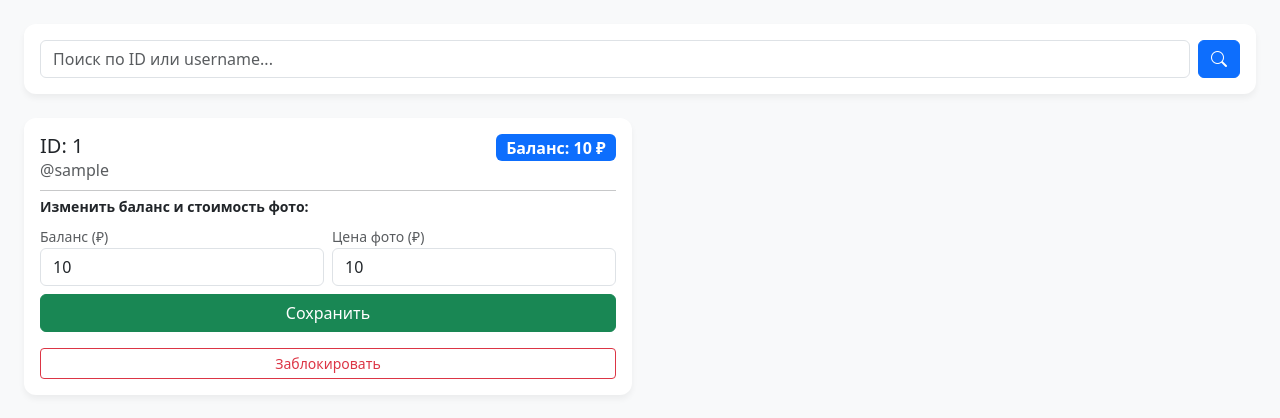
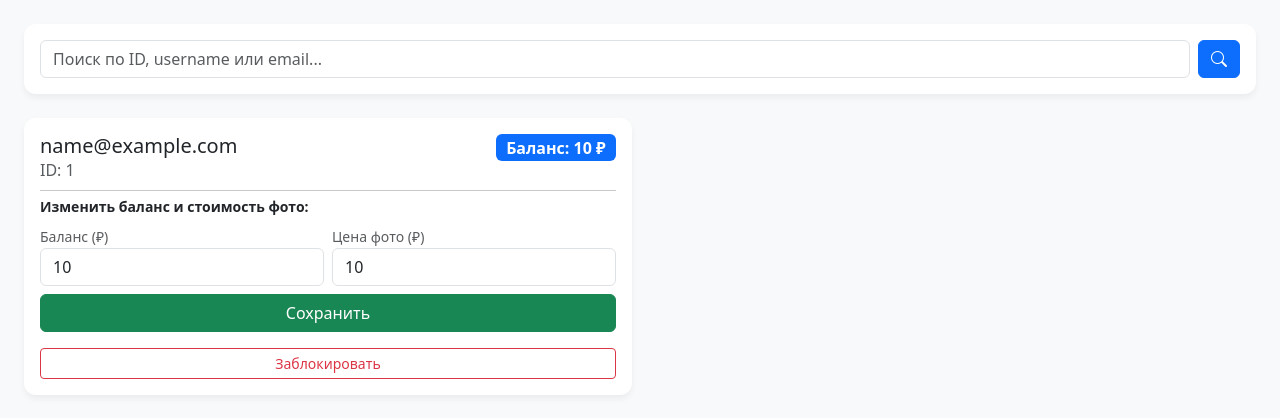
Before and after one commit to Uz11ps/bnbnbot, a FastAPI app: template admin_web/templates/users.html in a window 1280 px wide. Shown: the part 80-498 px from the top of the page. Run offline with FastAPI, Linux system fonts and the light colour scheme; the template is opened without the code that fills it: most values are stand-ins (such as "Sample title", 1, 10 or a date in 2020).

Commit message:
fix: email вместо ID для веб-пользователей в админке

```diff
--- a/admin_web/main.py
+++ b/admin_web/main.py
@@ -2712,22 +2712,24 @@ async def index(request: Request, db: aiosqlite.Connection = Depends(get_db), us
 async def list_users(request: Request, q: str = "", db: aiosqlite.Connection = Depends(get_db), user: str = Depends(get_current_username)):
     if q:
         query = """
-            SELECT u.id, u.username, u.blocked, u.balance, u.generation_price
+            SELECT u.id, u.username, u.blocked, u.balance, u.generation_price, su.email as site_email
             FROM users u
-            WHERE u.id LIKE ? OR u.username LIKE ?
+            LEFT JOIN site_users su ON su.id = -u.id
+            WHERE CAST(u.id AS TEXT) LIKE ? OR u.username LIKE ? OR su.email LIKE ?
             ORDER BY u.created_at DESC LIMIT 100
         """
-        async with db.execute(query, (f"%{q}%", f"%{q}%")) as cur:
-            users = await cur.fetchall()
+        async with db.execute(query, (f"%{q}%", f"%{q}%", f"%{q}%")) as cur:
+            rows = await cur.fetchall()
     else:
         query = """
-            SELECT u.id, u.username, u.blocked, u.balance, u.generation_price
+            SELECT u.id, u.username, u.blocked, u.balance, u.generation_price, su.email as site_email
             FROM users u
+            LEFT JOIN site_users su ON su.id = -u.id
             ORDER BY u.created_at DESC LIMIT 50
         """
         async with db.execute(query) as cur:
-            users = await cur.fetchall()
-
+            rows = await cur.fetchall()
+    users = [dict(zip(r.keys(), r)) for r in rows]
     return templates.TemplateResponse("users.html", {
         "request": request,
         "users": users,
--- a/admin_web/templates/users.html
+++ b/admin_web/templates/users.html
@@ -2,7 +2,7 @@
 {% block content %}
 <div class="card p-3 mb-4">
     <form class="d-flex gap-2">
-        <input type="text" name="q" class="form-control" placeholder="Поиск по ID или username..." value="{{ q }}">
+        <input type="text" name="q" class="form-control" placeholder="Поиск по ID, username или email..." value="{{ q }}">
         <button type="submit" class="btn btn-primary"><i class="bi bi-search"></i></button>
     </form>
 </div>
@@ -13,8 +13,8 @@
         <div class="card p-3 h-100">
             <div class="d-flex justify-content-between align-items-start">
                 <div>
-                    <h5 class="mb-0">ID: {{ user.id }}</h5>
-                    <div class="text-muted">@{{ user.username or "нет" }}</div>
+                    <h5 class="mb-0">{% if user.site_email %}{{ user.site_email }}{% else %}ID: {{ user.id }}{% endif %}</h5>
+                    <div class="text-muted">{% if user.site_email %}ID: {{ user.id }}{% else %}@{{ user.username or "нет" }}{% endif %}</div>
                 </div>
                 <div class="badge bg-primary fs-6">Баланс: {{ user.balance }} ₽</div>
             </div>
```
